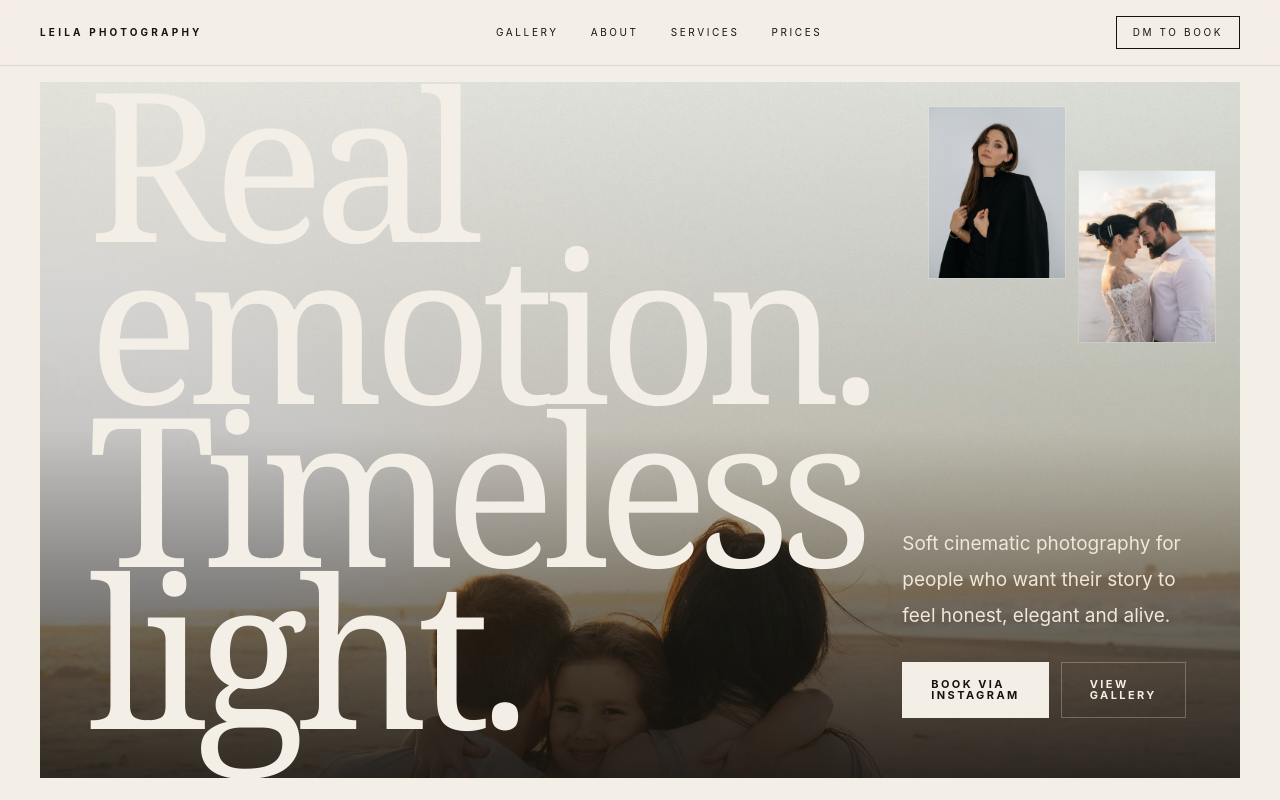
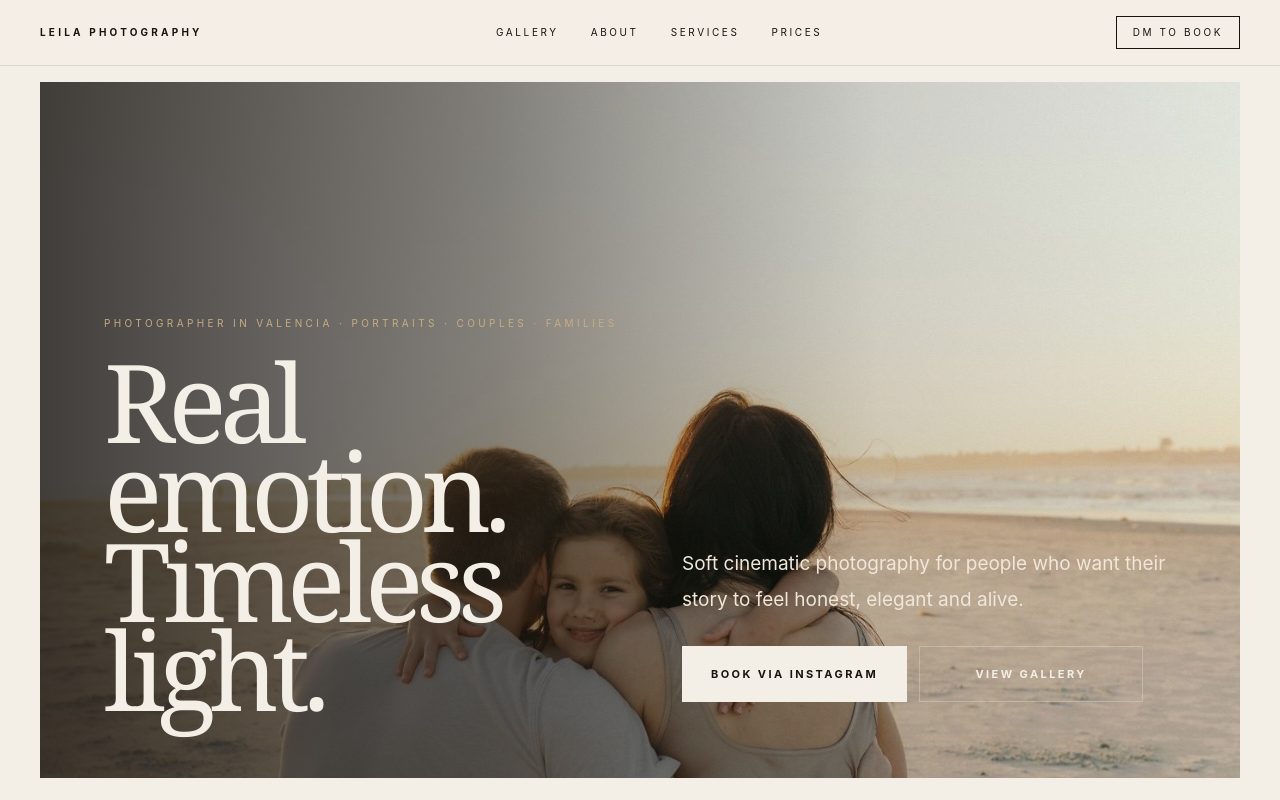
Before and after one commit to rivalden-sys/photographer, a Next.js app: page / in a window 1280 px wide. Shown: the top 800 px of the page. Built offline with nearby package versions, Linux system fonts and the light colour scheme.

Commit message:
Refine desktop hero composition

```diff
--- a/app/globals.css
+++ b/app/globals.css
@@ -35,6 +35,45 @@ textarea {
 #about img,
 #booking img {
   object-position: center 28% !important;
+}
+
+@media (min-width: 1024px) {
+  #top > div > div[data-reveal] {
+    min-height: min(760px, calc(100vh - 6.5rem)) !important;
+  }
+
+  #top > div > div[data-reveal] > img {
+    object-position: center 42% !important;
+    transform: scale(1.03);
+  }
+
+  #top > div > div[data-reveal] > div:nth-of-type(1) {
+    background: linear-gradient(90deg, rgba(23, 19, 15, 0.82) 0%, rgba(23, 19, 15, 0.52) 38%, rgba(23, 19, 15, 0.16) 70%, rgba(23, 19, 15, 0.04) 100%) !important;
+  }
+
+  #top > div > div[data-reveal] > div:nth-of-type(2) {
+    padding: 4rem !important;
+  }
+
+  #top h1 {
+    max-width: 46rem !important;
+    font-size: clamp(6.4rem, 8.5vw, 9.6rem) !important;
+    line-height: 0.82 !important;
+    letter-spacing: -0.065em !important;
+  }
+
+  #top h1 + * {
+    max-width: 28rem !important;
+  }
+
+  #top .btn-light,
+  #top .btn-ghost-dark {
+    min-width: 14rem;
+  }
+
+  #top > div > div[data-reveal] > div:nth-of-type(3) {
+    display: none !important;
+  }
 }
 
 @media (max-width: 640px) {
```
